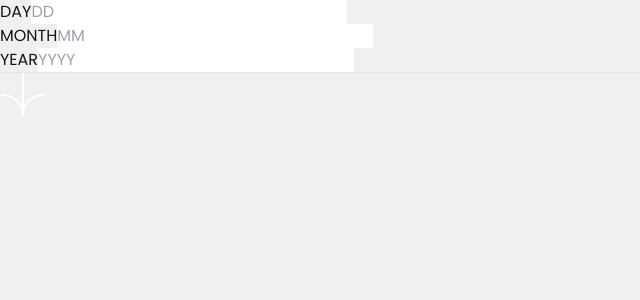
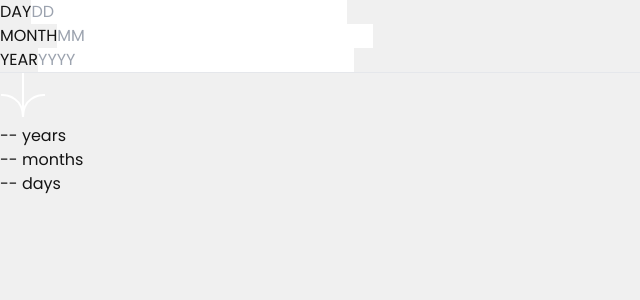
Before and after one commit to alanb4rt/age-calculator-app, a React (Vite) app: page / in a window 1280 px wide. Shown: the top 300 px of the page, without its empty margins (0-640 px from the left). Built offline with nearby package versions, Linux system fonts and the light colour scheme.

Commit message:
add ResultDisplay component

```diff
--- a/src/App.jsx
+++ b/src/App.jsx
@@ -1,5 +1,6 @@
 import InputField from "./components/InputField";
 import iconArrow from "./assets/images/icon-arrow.svg";
+import ResultDisplay from "./components/ResultDisplay";
 
 export default function App() {
   const handleSubmit = (e) => {
@@ -26,6 +27,11 @@ export default function App() {
                 </button>
               </div>
             </form>
+            <div>
+              <ResultDisplay label="years" value="" />
+              <ResultDisplay label="months" value="" />
+              <ResultDisplay label="days" value="" />
+            </div>
           </main>
         </div>
       </div>
--- /dev/null
+++ b/src/components/ResultDisplay.jsx
@@ -0,0 +1,10 @@
+export default function ResultDisplay({ label, value }) {
+  return (
+    <p className="text-8xl font-extrabold italic">
+      <span className="text-[var(--color-primary)]">
+        {value ? value : "--"}
+      </span>{" "}
+      {label}
+    </p>
+  );
+}
```
